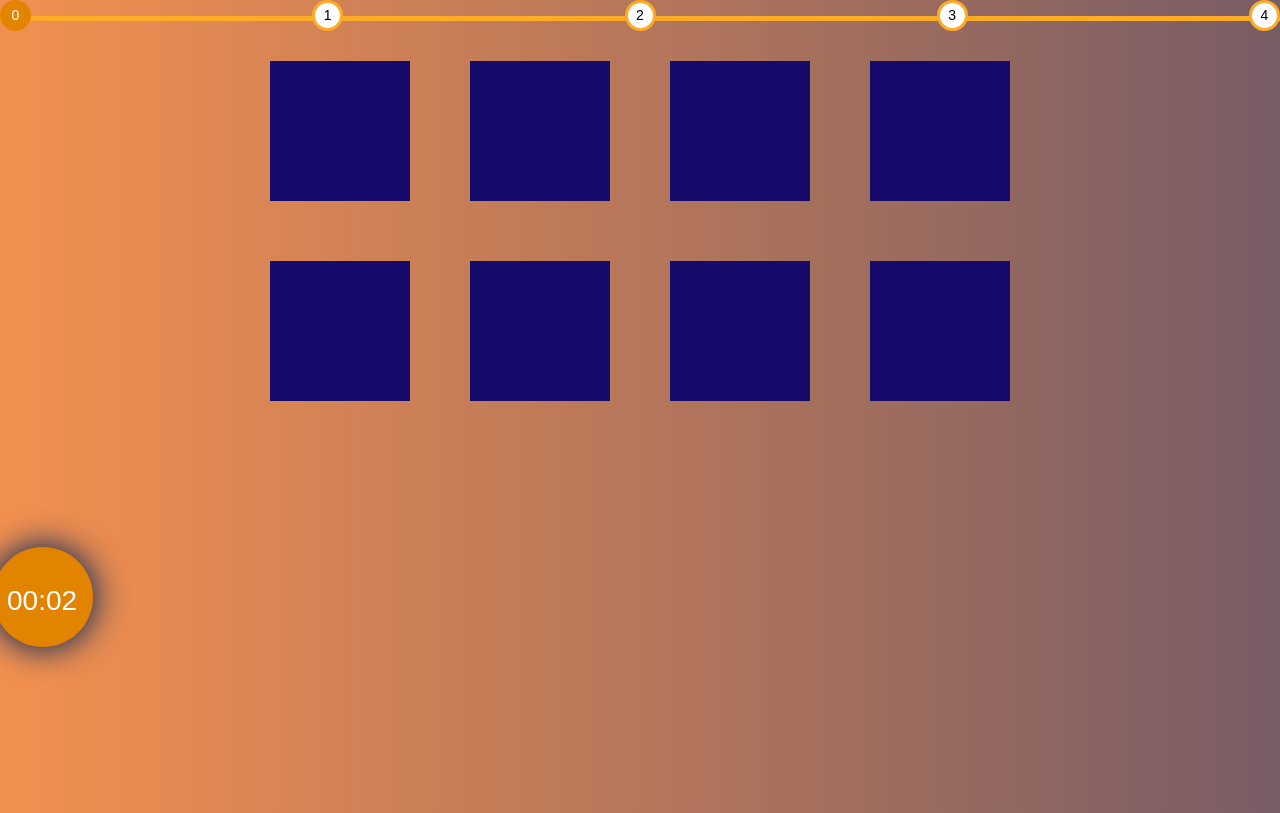
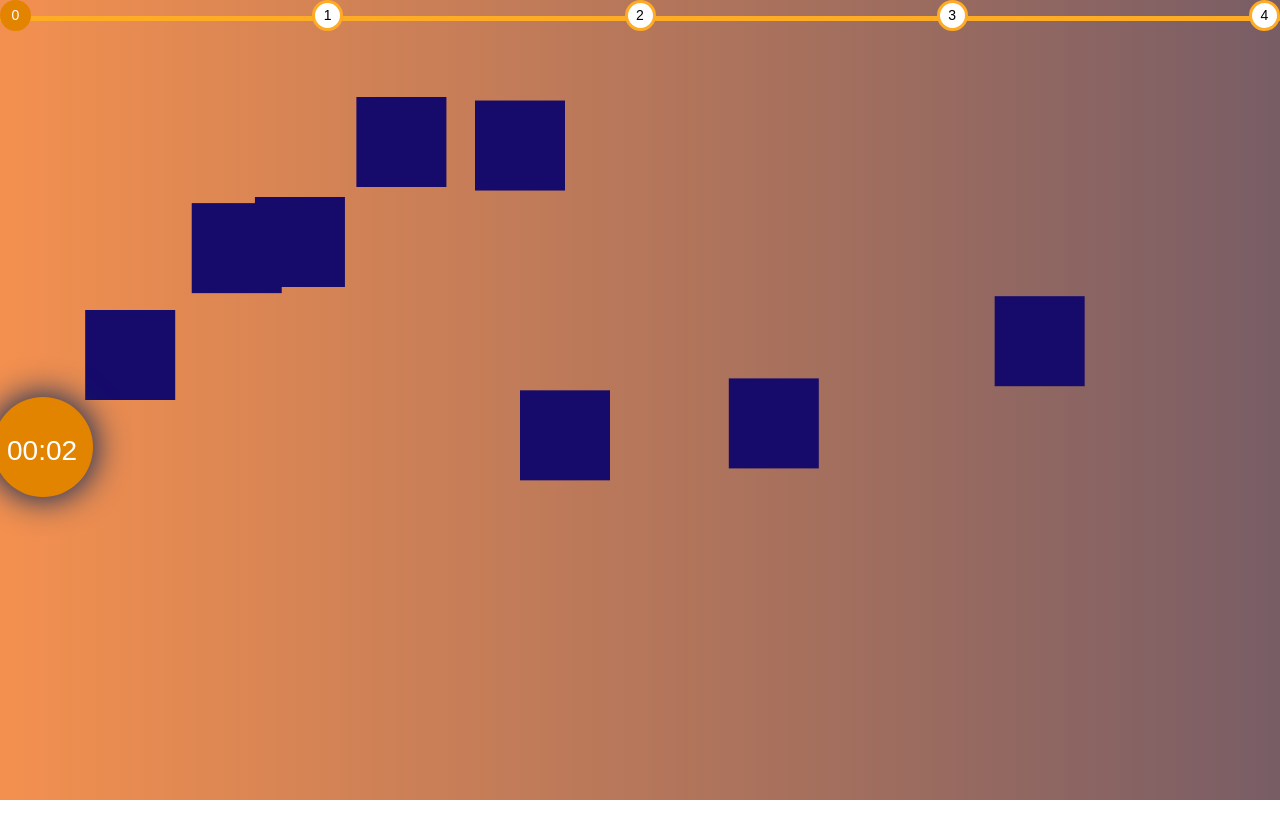
Before and after one commit to RivkaElgozy/webProject, a website with bundled scripts: page game.html in a window 1280 px wide. Built offline with nearby package versions, Linux system fonts and the light colour scheme.

Commit message:
movement

```diff
--- a/game.html
+++ b/game.html
@@ -1,6 +1,5 @@
 <!DOCTYPE html>
 <html>
-    <title>Memory Game</title>
     <link rel="stylesheet" href="css/style.css">
     <link rel = "shortcut icon" href = "images/unnamed.png">
     <body style="background-image: url('images/background.jpeg');">
@@ -18,7 +17,7 @@
         </div>
       </div>
 
-      <canvas id="canvas" width="740" height="600"></canvas>
+      <canvas id="canvas" width="1200" height="450"></canvas>
 
       <div class="wrapper">
         <p>
--- a/js/Tile.js
+++ b/js/Tile.js
@@ -1,9 +1,11 @@
 export default class Tile {
-  constructor(x, y, color) {
+  constructor(x,xv, y,yv, color) {
     this.x = x;
+    this.xv=xv;
     this.y = y;
+    this.yv=yv;
     this.color = color;
-    this.size = 140;
+    this.size = 90;
     this.revealed = false;
   }
 
--- a/js/game.js
+++ b/js/game.js
@@ -1,5 +1,7 @@
 const canvas = document.getElementById("canvas");
 const ctx = canvas.getContext("2d");
+// ctx.canvas.width  = window.innerWidth;
+// ctx.canvas.height = window.innerHeight;
 
 import Tile from './Tile.js';
 
@@ -23,6 +25,10 @@ let shuffledColors = shuffle(colors);
 let flippedTiles = [];
 let clickedTile = 0;
 let flag = 0;
+const FPS = 30;
+var bs = 30;
+var xv, yv;
+
 
 const progressBar = document.getElementById("progress-bar");
 const progressNext = document.getElementById("progress-next");
@@ -33,11 +39,23 @@ let active = 1;
 // create tiles
 for (let i = 0; i < 4; i++) {
   for(let j = 0; j < 2; j++) {
-    tiles.push(new Tile(i * 200, j * 200, shuffledColors.pop()));
+    // random ball starting speed (between 25 and 100 pps)
+    xv = Math.floor(Math.random() * 76 + 25) / FPS;
+    yv = Math.floor(Math.random() * 76 + 25) / FPS;
+
+    // random ball direction
+    if (Math.floor(Math.random() * 2) == 0) {
+        xv = -xv;
+    }
+    if (Math.floor(Math.random() * 2) == 0) {
+        yv = -yv;
+    }
+    tiles.push(new Tile(i * 200,xv, j * 200,yv, shuffledColors.pop()));
   }
 }
 
 function draw() {
+  ctx.clearRect(0, 0, canvas.width, canvas.height);
   for (let i = 0; i < tiles.length; i++) {
     if (tiles[i].revealed === false && flag === 1) {
       tiles[i].drawDown(ctx);
@@ -49,7 +67,7 @@ function draw() {
 }
 
 function update() {
-  console.log(clickedTile);
+  // console.log(clickedTile);
   if (flippedTiles.length === 2) {
     let first = flippedTiles[0];
     let second = flippedTiles[1];
@@ -78,6 +96,24 @@ function update() {
 }
 
 function gameLoop() {
+  for (let i = 0; i < tiles.length; i++){
+    tiles[i].x += tiles[i].xv;
+    tiles[i].y += tiles[i].yv;
+
+    // bounce the ball off each wall
+    if (tiles[i].x - bs / 2 < 0 && tiles[i].xv < 0) {
+      tiles[i].xv = -tiles[i].xv;
+    }
+    if (tiles[i].x  + 4*bs > canvas.width && tiles[i].xv > 0) {
+      tiles[i].xv = -tiles[i].xv;
+    }
+    if (tiles[i].y - bs / 2 < 0 && tiles[i].yv < 0) {
+      tiles[i].yv = -tiles[i].yv;
+    }
+    if (tiles[i].y + 4*bs > canvas.height && tiles[i].yv > 0) {
+      tiles[i].yv = -tiles[i].yv;
+    }
+  }
   draw();
   update();
 
@@ -113,6 +149,7 @@ const updateProgress = () => {
     end();
   }
 }
+
 draw();
 startClock();
 window.setTimeout(gameLoop, 5000);
@@ -216,7 +253,8 @@ var ele = document.getElementById('mins');
         if(min<10)
           ele.innerHTML = '0'+min+':'+sec;
         else
-      ele.innerHTML = min+':0'+sec;
+          ele.innerHTML = '10:00';
+          //go to game over
       if(sec === 60) {
         sec = 0;
         min++;
```
Lines whose indentation alone changed are shown as unchanged.
